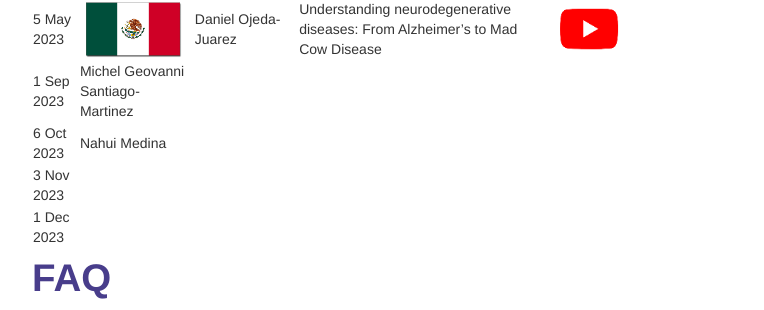
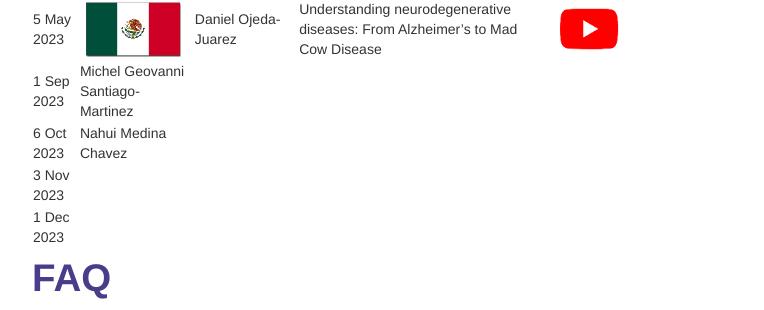
Before and after one commit to solislemuslab/solislemuslab.github.io, a Jekyll site: the page built from pages/zoominario.md, in a window 1280 px wide and 900 px high, scrolled down 2342 px. Shown: the part 135-445 px from the top of the window, without its empty margins (258-1022 px from the left). Built offline with Jekyll 4.4.1, drawn with Linux system fonts in a browser that asks for light colours.

Commit message:
updated zoominario?

```diff
--- a/pages/zoominario.md
+++ b/pages/zoominario.md
@@ -56,7 +56,7 @@ description: El Zoominario
 | 7 Apr 2023 | ![](../assets/pics/flags/chile.png) | Pablo Moreno-Yaeger | How do volcanoes respond to glaciation? | [![youtube (653k)](icons16/youtube.png)](https://youtu.be/bMQfIN6DXvw) | | [![tiktok (653k)](icons16/pablo.png)](https://www.tiktok.com/@latinxinstem/video/7219446404513598766?is_from_webapp=1&sender_device=pc&web_id=7198957279043405354) |
 | 5 May 2023 | ![](../assets/pics/flags/mexico.png) | Daniel Ojeda-Juarez | Understanding neurodegenerative diseases: From Alzheimer's to Mad Cow Disease | [![youtube (653k)](icons16/youtube.png)](https://youtu.be/bMQfIN6DXvw) | | |
 | 1 Sep 2023 | Michel Geovanni Santiago-Martinez | |
-| 6 Oct 2023 | Nahui Medina | |
+| 6 Oct 2023 | Nahui Medina Chavez| |
 | 3 Nov 2023 |  | |
 | 1 Dec 2023 |  | |
 
```
